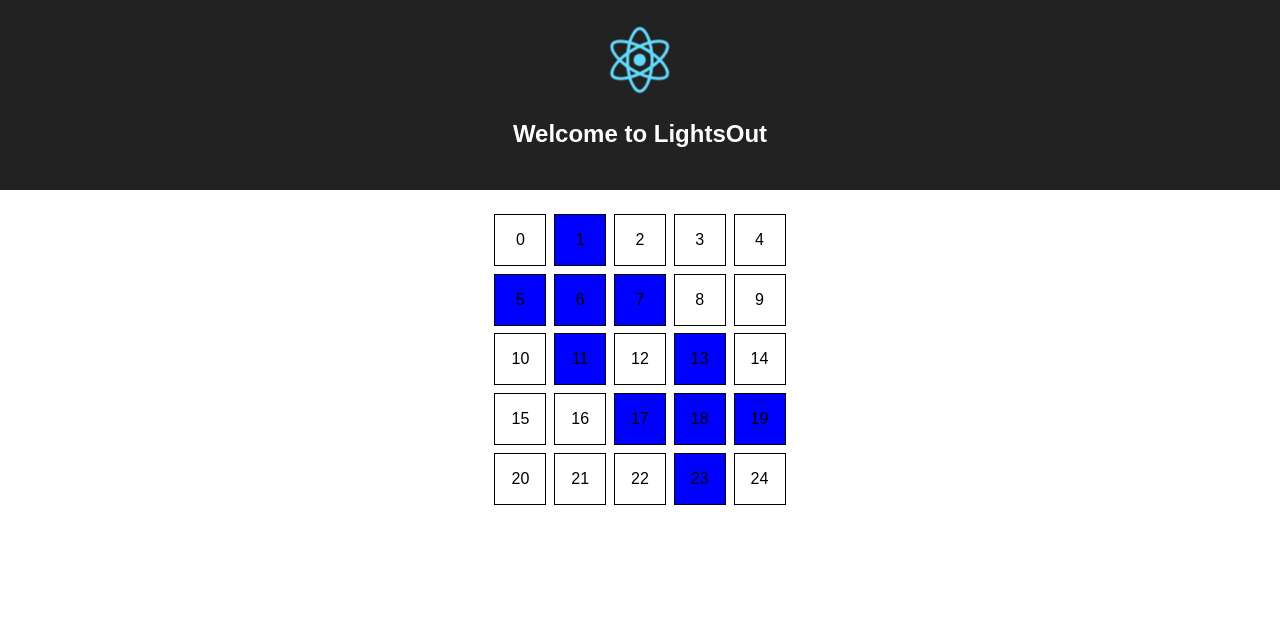
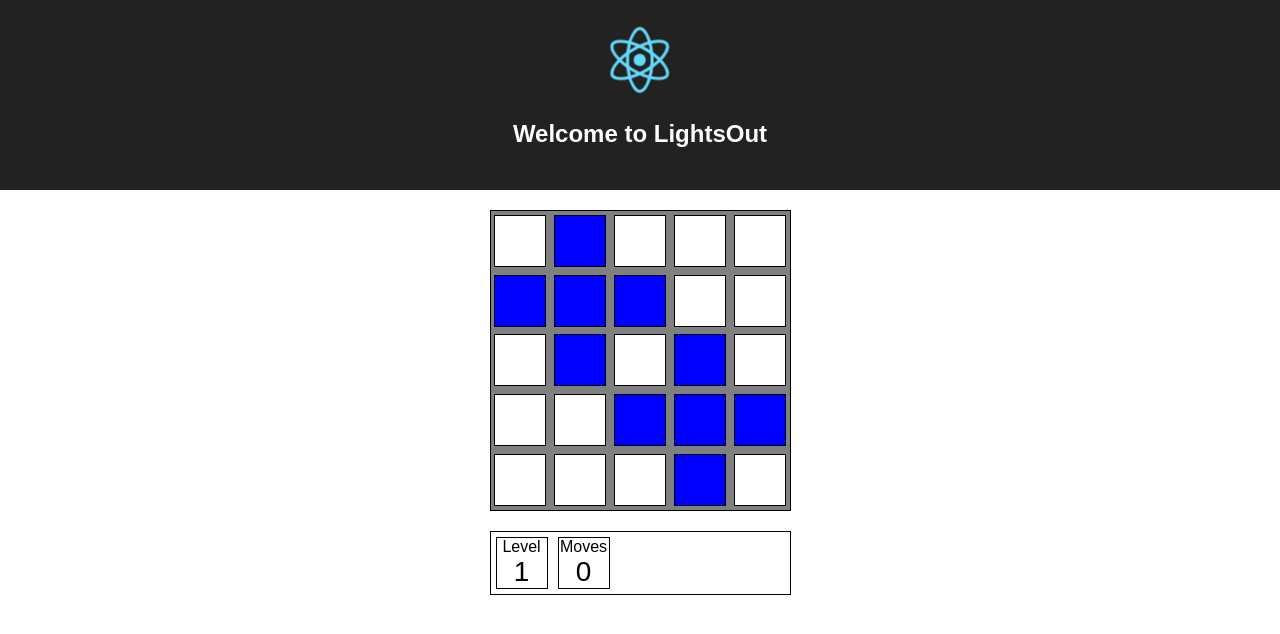
Before and after one commit to DragonRydrz/lightsOut, a React (Create React App) app: page / in a window 1280 px wide. Shown: the top 634 px of the page. Built offline with nearby package versions, Linux system fonts and the light colour scheme.

Commit message:
displaying moves and level on screen

```diff
--- a/src/components/Box.js
+++ b/src/components/Box.js
@@ -13,9 +13,10 @@ class Box extends Component {
       justifyContent: 'center',
     };
     return (
-      <div style={boxStyle} onClick={() => this.props.toggle(this.props.index)}>
-        {this.props.index}
-      </div>
+      <div
+        style={boxStyle}
+        onClick={() => this.props.toggle(this.props.index)}
+      />
     );
   }
 }
--- /dev/null
+++ b/src/components/Dashboard.js
@@ -0,0 +1,25 @@
+import React, { Component } from 'react';
+import InfoBox from './InfoBox';
+
+class Dashboard extends Component {
+  render() {
+    const { dashboardStyles } = styles;
+    return (
+      <div style={dashboardStyles}>
+        <InfoBox title="Level" data={this.props.level} />
+        <InfoBox title="Moves" data={this.props.moveCount} />
+      </div>
+    );
+  }
+}
+
+const styles = {
+  dashboardStyles: {
+    display: 'flex',
+    width: 299,
+    margin: '20px auto',
+    border: '1px solid black',
+  },
+};
+
+export default Dashboard;
--- a/src/components/Grid.js
+++ b/src/components/Grid.js
@@ -9,6 +9,8 @@ class Grid extends Component {
       display: 'flex',
       flexWrap: 'wrap',
       margin: 'auto',
+      border: '1px solid black',
+      backgroundColor: 'gray',
     };
     return (
       <div style={gridStyle}>
--- /dev/null
+++ b/src/components/InfoBox.js
@@ -0,0 +1,26 @@
+import React, { Component } from 'react';
+
+class LevelBox extends Component {
+  render() {
+    const { levelBoxStyles } = styles;
+    return (
+      <div class="currentLevel" style={levelBoxStyles}>
+        <div>{this.props.title}</div>
+        <div style={{ fontSize: 28 }}>{this.props.data}</div>
+      </div>
+    );
+  }
+}
+const styles = {
+  levelBoxStyles: {
+    display: 'flex',
+    flexDirection: 'column',
+    width: 50,
+    height: 50,
+    margin: 5,
+    border: '1px solid black',
+    textAlign: 'center',
+  },
+};
+
+export default LevelBox;
--- a/src/components/LightsOut.js
+++ b/src/components/LightsOut.js
@@ -1,6 +1,6 @@
 import React from 'react';
 import Grid from '../components/Grid';
-
+import Dashboard from '../components/Dashboard';
 class LightsOut extends React.Component {
   state = {
     boxes: Array(25).fill(false),
@@ -20,10 +20,19 @@ class LightsOut extends React.Component {
     this.setToLevel();
   }
   render() {
+    const appStyles = {
+      display: 'flex',
+      flexDirection: 'column',
+      margin: '20px auto',
+    };
     return (
-      <div style={{ marginTop: 20 }}>
+      <div style={appStyles}>
         {this.state.levelCompleted ? this.levelCompleted() : null}
-        <Grid boxes={this.state.boxes} toggle={this.toggle} />{' '}
+        <Grid boxes={this.state.boxes} toggle={this.toggle} />
+        <Dashboard
+          level={this.state.currentLevel}
+          moveCount={this.state.moveCount}
+        />
       </div>
     );
   }
```
